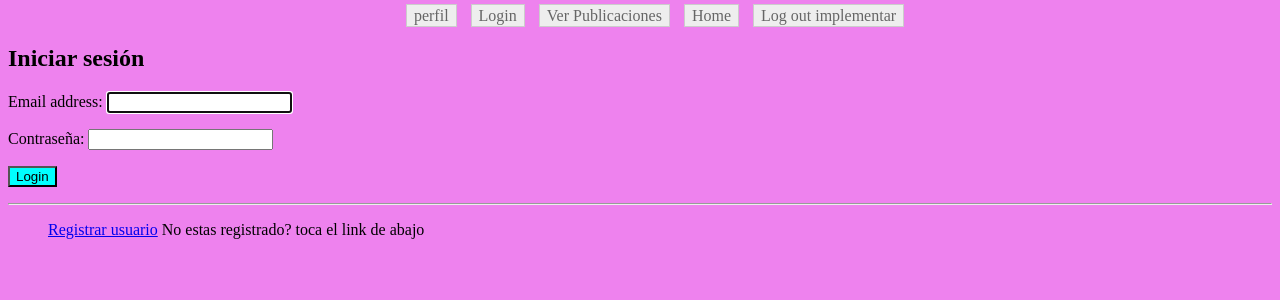
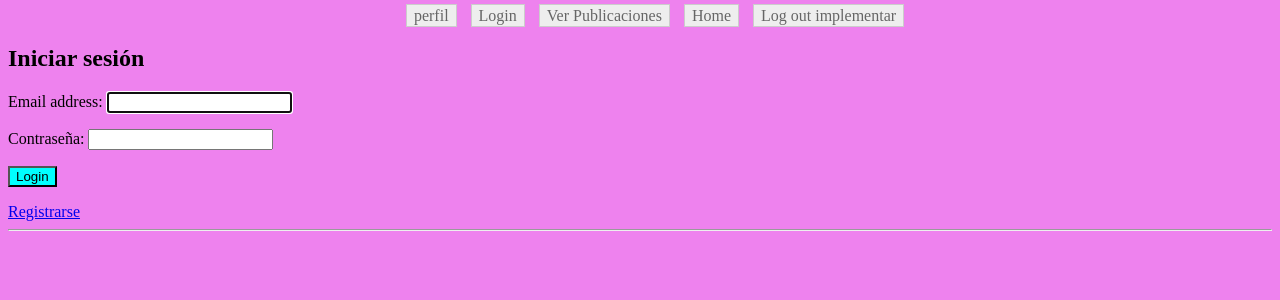
Before and after one commit to JulianMarsal/nuevoBookflix, a Django app: page /login/ in a window 1280 px wide. Shown: the part 130-430 px from the top of the page. Run offline with Django 3.2, Linux system fonts and the light colour scheme.

Commit message:
Update login.html

```diff
--- a/bookflix/templates/bookflix/login.html
+++ b/bookflix/templates/bookflix/login.html
@@ -1,13 +1,3 @@
-{% include "bookflix/barra.html" %}
-<h2>Iniciar sesión</h2>
-
-<form method="POST">
-    {{ form.as_p }}
-    {% csrf_token %}
-    <button type="submit">Login</button>
-</form>
-
-<hr />
 <style>
     #barra li{
     display:inline;
@@ -19,7 +9,28 @@ button{
 }
 </style>
 
+{% if request.user.is_active %}
+
+{% include "bookflix/barra.html" %}
+
+<h1>Usted ya está logueado</h1>
+
 <ul id="barra">
-    <li><a href="/register_page">Registrar usuario</a></li>
-    <li>No estas registrado? toca el link de abajo</li>
+    <li>Quiere entrar con otra cuenta? toca el link de LogOut en la barra de ariba</li>
 </ul>
+
+<hr />
+{% else %}
+
+{% include "bookflix/barra.html" %}
+
+<h2>Iniciar sesión</h2>
+
+<form method="POST">
+    {{ form.as_p }}
+    {% csrf_token %}
+    <button type="submit">Login</button>
+</form>
+<a href="/register_page">Registrarse</a>
+<hr>
+{% endif %}
```
